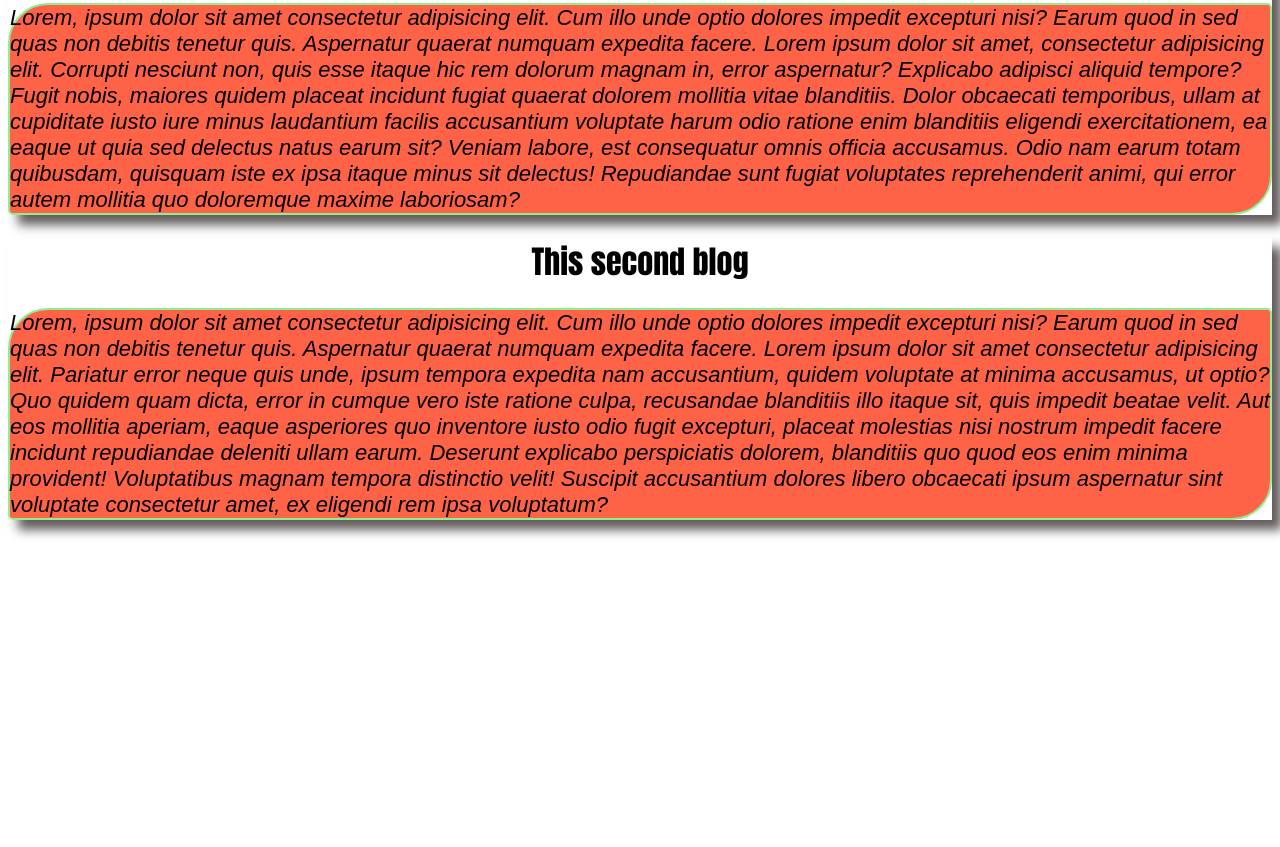
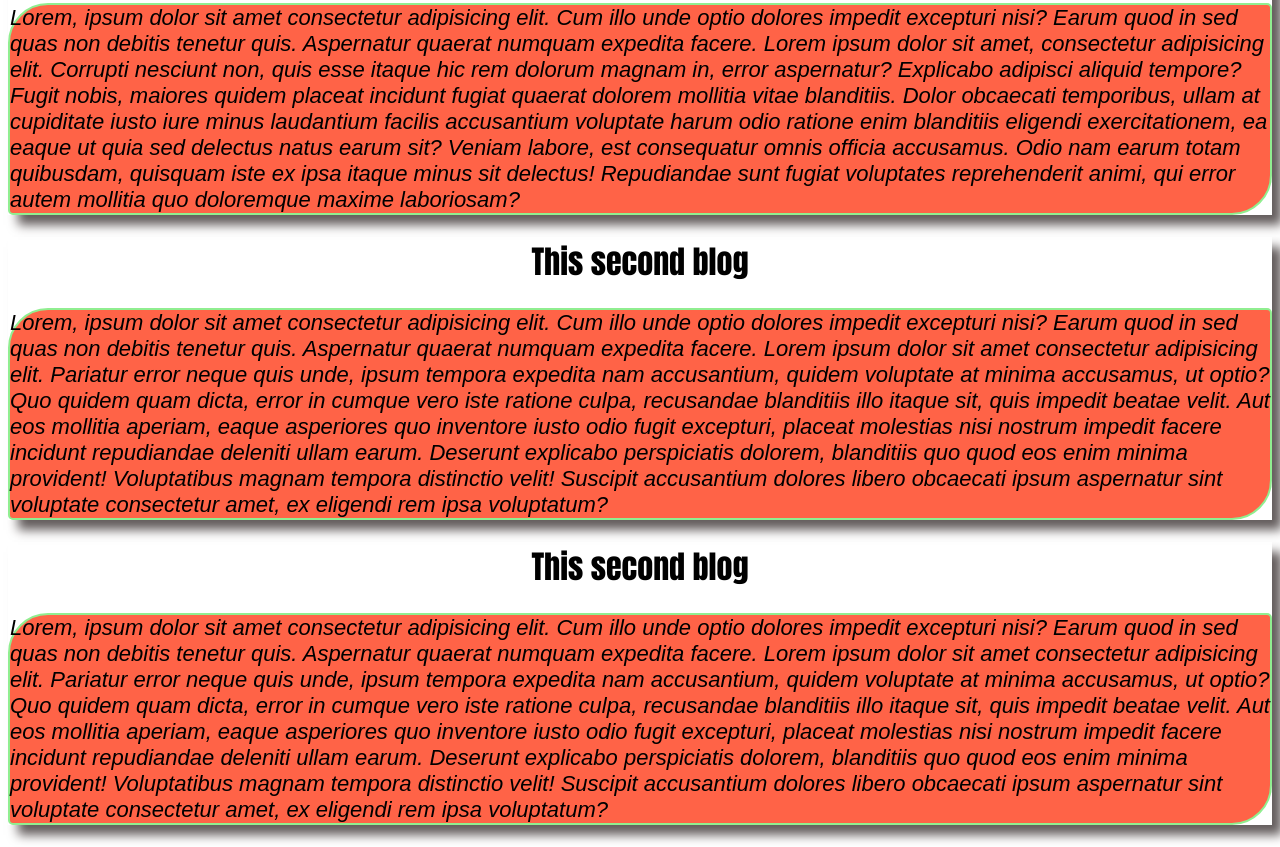
Before and after one commit to Nadimmo/my_second_repo, a plain HTML site: page index.html in a window 1280 px wide. Shown: the part 594-1441 px from the top of the page. Before the commit the page ends 1136 px from the top, so only its background shows below. Drawn offline with Linux system fonts and the light colour scheme.

Commit message:
added new text

```diff
--- a/index.html
+++ b/index.html
@@ -21,6 +21,10 @@
             <h1>This second blog</h1>
             <p>Lorem, ipsum dolor sit amet consectetur adipisicing elit. Cum illo unde optio dolores impedit excepturi nisi? Earum quod in sed quas non debitis tenetur quis. Aspernatur quaerat numquam expedita facere. Lorem ipsum dolor sit amet consectetur adipisicing elit. Pariatur error neque quis unde, ipsum tempora expedita nam accusantium, quidem voluptate at minima accusamus, ut optio? Quo quidem quam dicta, error in cumque vero iste ratione culpa, recusandae blanditiis illo itaque sit, quis impedit beatae velit. Aut eos mollitia aperiam, eaque asperiores quo inventore iusto odio fugit excepturi, placeat molestias nisi nostrum impedit facere incidunt repudiandae deleniti ullam earum. Deserunt explicabo perspiciatis dolorem, blanditiis quo quod eos enim minima provident! Voluptatibus magnam tempora distinctio velit! Suscipit accusantium dolores libero obcaecati ipsum aspernatur sint voluptate consectetur amet, ex eligendi rem ipsa voluptatum?</p>
         </div>
+        <div>
+            <h1>This second blog</h1>
+            <p>Lorem, ipsum dolor sit amet consectetur adipisicing elit. Cum illo unde optio dolores impedit excepturi nisi? Earum quod in sed quas non debitis tenetur quis. Aspernatur quaerat numquam expedita facere. Lorem ipsum dolor sit amet consectetur adipisicing elit. Pariatur error neque quis unde, ipsum tempora expedita nam accusantium, quidem voluptate at minima accusamus, ut optio? Quo quidem quam dicta, error in cumque vero iste ratione culpa, recusandae blanditiis illo itaque sit, quis impedit beatae velit. Aut eos mollitia aperiam, eaque asperiores quo inventore iusto odio fugit excepturi, placeat molestias nisi nostrum impedit facere incidunt repudiandae deleniti ullam earum. Deserunt explicabo perspiciatis dolorem, blanditiis quo quod eos enim minima provident! Voluptatibus magnam tempora distinctio velit! Suscipit accusantium dolores libero obcaecati ipsum aspernatur sint voluptate consectetur amet, ex eligendi rem ipsa voluptatum?</p>
+        </div>
 
     </div>
 </body>
```
